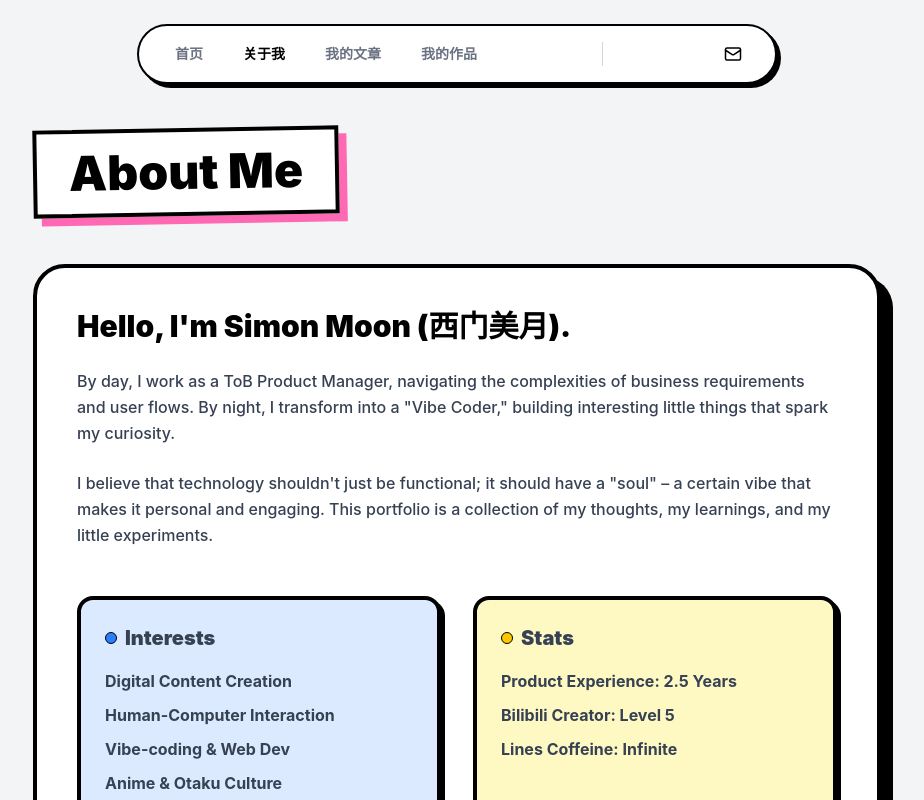
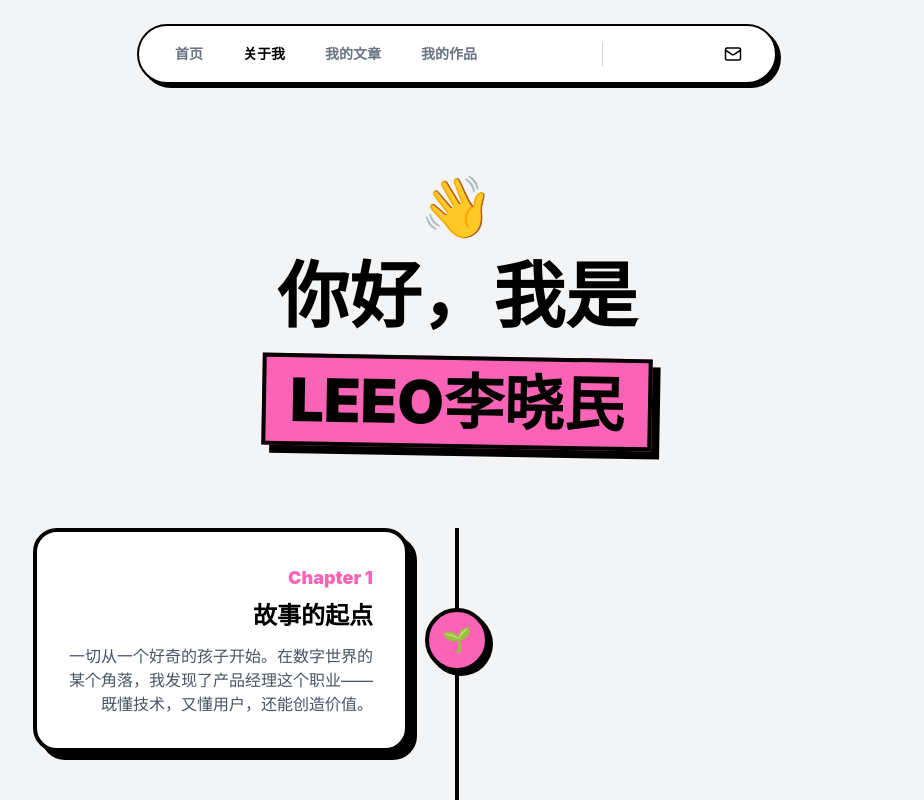
Before and after one commit to LEEO151515/simons-vibe-space, a React (Vite) app: page / in a window 1280 px wide. Both pictures are taken after a click on the button "关于我". Shown: the top 800 px of the page, without its empty margins (183-1107 px from the left). Built offline with nearby package versions, Linux system fonts and the light colour scheme.

Commit message:
Update: story timeline, video card link and info

```diff
--- a/src/App.tsx
+++ b/src/App.tsx
@@ -84,7 +84,13 @@ export default function App() {
               </div>
               <div className="grid grid-cols-1 md:grid-cols-3 gap-8">
                 {[1, 2, 3].map((item) => (
-                  <div key={item} className="bg-white border-4 border-black rounded-[32px] overflow-hidden shadow-[8px_8px_0_0_rgba(0,0,0,1)] group">
+                  <a
+                    key={item}
+                    href="http://xhslink.com/o/7MFJTnnDT6D"
+                    target="_blank"
+                    rel="noopener noreferrer"
+                    className="bg-white border-4 border-black rounded-[32px] overflow-hidden shadow-[8px_8px_0_0_rgba(0,0,0,1)] group cursor-pointer hover:shadow-[12px_12px_0_0_rgba(255,105,180,1)] hover:-translate-y-1 transition-all"
+                  >
                     <div className="aspect-video bg-gray-200 relative overflow-hidden">
                       <img
                         src={`https://images.unsplash.com/photo-${1500000000000 + item * 1000}?auto=format&fit=crop&q=80&w=400`}
@@ -101,13 +107,13 @@ export default function App() {
                       </div>
                     </div>
                     <div className="p-4">
-                      <h3 className="font-black truncate mb-2">天啊这个世界真的越来越有趣了！</h3>
+                      <h3 className="font-black truncate mb-2">傻帽和撒勾背着我聊天偷偷聊天💬</h3>
                       <div className="flex items-center gap-4 text-[10px] font-bold text-gray-500 uppercase tracking-widest">
-                        <span>1.5万次播放</span>
-                        <span>477点赞</span>
+                        <span>2500次播放</span>
+                        <span>95点赞</span>
                       </div>
                     </div>
-                  </div>
+                  </a>
                 ))}
               </div>
             </section>
@@ -137,52 +143,159 @@ export default function App() {
         return (
           <motion.div
             key="about"
-            initial={{ opacity: 0, y: 20 }}
-            animate={{ opacity: 1, y: 0 }}
-            exit={{ opacity: 0, y: -20 }}
-            className="pt-32 pb-20 px-6 max-w-4xl mx-auto"
+            initial={{ opacity: 0 }}
+            animate={{ opacity: 1 }}
+            exit={{ opacity: 0 }}
+            className="pt-24 pb-20"
           >
-            <div className="inline-block bg-white border-4 border-black px-8 py-4 shadow-[8px_8px_0_0_rgba(255,105,180,1)] -rotate-1 mb-12">
-              <h1 className="text-5xl font-black">About Me</h1>
-            </div>
-            <div className="bg-white border-4 border-black rounded-[32px] p-10 shadow-[12px_12px_0_0_rgba(0,0,0,1)]">
-              <div className="max-w-none text-gray-700 font-medium leading-relaxed space-y-6">
-                <h2 className="text-3xl font-black text-black">Hello, I'm Simon Moon (西门美月).</h2>
-                <p>
-                  By day, I work as a ToB Product Manager, navigating the complexities of business requirements and user flows.
-                  By night, I transform into a "Vibe Coder," building interesting little things that spark my curiosity.
-                </p>
-                <p>
-                  I believe that technology shouldn't just be functional; it should have a "soul" – a certain vibe that makes it personal and engaging.
-                  This portfolio is a collection of my thoughts, my learnings, and my little experiments.
-                </p>
-                <div className="grid grid-cols-1 md:grid-cols-2 gap-8 mt-12">
-                   <div className="bg-blue-100 border-4 border-black p-6 rounded-2xl shadow-[4px_4px_0_0_rgba(0,0,0,1)]">
-                     <h3 className="text-xl font-black mb-4 flex items-center gap-2">
-                       <div className="w-3 h-3 bg-blue-500 rounded-full border border-black" />
-                       Interests
-                     </h3>
-                     <ul className="space-y-2 font-bold text-gray-700">
-                       <li>Digital Content Creation</li>
-                       <li>Human-Computer Interaction</li>
-                       <li>Vibe-coding & Web Dev</li>
-                       <li>Anime & Otaku Culture</li>
-                     </ul>
-                   </div>
-                   <div className="bg-yellow-100 border-4 border-black p-6 rounded-2xl shadow-[4px_4px_0_0_rgba(0,0,0,1)]">
-                     <h3 className="text-xl font-black mb-4 flex items-center gap-2">
-                       <div className="w-3 h-3 bg-yellow-400 rounded-full border border-black" />
-                       Stats
-                     </h3>
-                     <ul className="space-y-2 font-bold text-gray-700">
-                       <li>Product Experience: 2.5 Years</li>
-                       <li>Bilibili Creator: Level 5</li>
-                       <li>Lines Coffeine: Infinite</li>
-                     </ul>
-                   </div>
+            {/* 故事开头 */}
+            <section className="px-6 py-20 max-w-4xl mx-auto text-center">
+              <motion.div
+                initial={{ opacity: 0, y: 30 }}
+                whileInView={{ opacity: 1, y: 0 }}
+                viewport={{ once: true }}
+                transition={{ duration: 0.8 }}
+              >
+                <span className="text-6xl mb-6 block">👋</span>
+                <h1 className="text-5xl md:text-7xl font-black mb-6">你好，我是</h1>
+                <div className="inline-block bg-pink-400 px-6 py-3 border-4 border-black rotate-1 shadow-[8px_8px_0_0_rgba(0,0,0,1)]">
+                  <span className="text-5xl md:text-6xl font-black">LEEO李晓民</span>
                 </div>
+              </motion.div>
+            </section>
+
+            {/* 时间线故事 */}
+            <section className="max-w-4xl mx-auto px-6">
+              <div className="relative">
+                {/* 时间线竖线 */}
+                <div className="absolute left-8 md:left-1/2 top-0 bottom-0 w-1 bg-black transform md:-translate-x-1/2" />
+
+                {/* 故事1 - 开端 */}
+                <motion.div
+                  className="relative mb-16"
+                  initial={{ opacity: 0, x: -50 }}
+                  whileInView={{ opacity: 1, x: 0 }}
+                  viewport={{ once: true }}
+                  transition={{ duration: 0.6 }}
+                >
+                  <div className="md:flex items-center">
+                    <div className="md:w-1/2 md:pr-12 md:text-right">
+                      <div className="bg-white border-4 border-black rounded-[24px] p-8 shadow-[8px_8px_0_0_rgba(0,0,0,1)]">
+                        <span className="text-pink-400 font-black text-lg">Chapter 1</span>
+                        <h3 className="text-2xl font-black mt-2 mb-3">故事的起点</h3>
+                        <p className="text-gray-600">
+                          一切从一个好奇的孩子开始。在数字世界的某个角落，我发现了产品经理这个职业——既懂技术，又懂用户，还能创造价值。
+                        </p>
+                      </div>
+                    </div>
+                    <div className="hidden md:flex w-16 h-16 bg-pink-400 border-4 border-black rounded-full items-center justify-center absolute left-1/2 transform -translate-x-1/2 shadow-[4px_4px_0_0_rgba(0,0,0,1)]">
+                      <span className="text-2xl">🌱</span>
+                    </div>
+                    <div className="md:w-1/2" />
+                  </div>
+                </motion.div>
+
+                {/* 故事2 - 成长 */}
+                <motion.div
+                  className="relative mb-16"
+                  initial={{ opacity: 0, x: 50 }}
+                  whileInView={{ opacity: 1, x: 0 }}
+                  viewport={{ once: true }}
+                  transition={{ duration: 0.6 }}
+                >
+                  <div className="md:flex items-center">
+                    <div className="md:w-1/2" />
+                    <div className="hidden md:flex w-16 h-16 bg-blue-400 border-4 border-black rounded-full items-center justify-center absolute left-1/2 transform -translate-x-1/2 shadow-[4px_4px_0_0_rgba(0,0,0,1)]">
+                      <span className="text-2xl">💼</span>
+                    </div>
+                    <div className="md:w-1/2 md:pl-12">
+                      <div className="bg-blue-100 border-4 border-black rounded-[24px] p-8 shadow-[8px_8px_0_0_rgba(0,0,0,1)]">
+                        <span className="text-blue-500 font-black text-lg">Chapter 2</span>
+                        <h3 className="text-2xl font-black mt-2 mb-3">ToB 产品经理的修炼</h3>
+                        <p className="text-gray-600">
+                          白天，我在复杂的业务需求和用户流程中穿行。每一个功能背后，都是对用户痛点的洞察和对商业价值的权衡。
+                        </p>
+                      </div>
+                    </div>
+                  </div>
+                </motion.div>
+
+                {/* 故事3 - 副业 */}
+                <motion.div
+                  className="relative mb-16"
+                  initial={{ opacity: 0, x: -50 }}
+                  whileInView={{ opacity: 1, x: 0 }}
+                  viewport={{ once: true }}
+                  transition={{ duration: 0.6 }}
+                >
+                  <div className="md:flex items-center">
+                    <div className="md:w-1/2 md:pr-12 md:text-right">
+                      <div className="bg-yellow-100 border-4 border-black rounded-[24px] p-8 shadow-[8px_8px_0_0_rgba(0,0,0,1)]">
+                        <span className="text-yellow-500 font-black text-lg">Chapter 3</span>
+                        <h3 className="text-2xl font-black mt-2 mb-3">夜间的 Vibe Coder</h3>
+                        <p className="text-gray-600">
+                          当夜幕降临，我变身"Vibe Coder"。不为别的，只为那些突然冒出的好奇想法——用代码把它们变成现实。
+                        </p>
+                      </div>
+                    </div>
+                    <div className="hidden md:flex w-16 h-16 bg-yellow-400 border-4 border-black rounded-full items-center justify-center absolute left-1/2 transform -translate-x-1/2 shadow-[4px_4px_0_0_rgba(0,0,0,1)]">
+                      <span className="text-2xl">🌙</span>
+                    </div>
+                    <div className="md:w-1/2" />
+                  </div>
+                </motion.div>
+
+                {/* 故事4 - B站创作 */}
+                <motion.div
+                  className="relative mb-16"
+                  initial={{ opacity: 0, x: 50 }}
+                  whileInView={{ opacity: 1, x: 0 }}
+                  viewport={{ once: true }}
+                  transition={{ duration: 0.6 }}
+                >
+                  <div className="md:flex items-center">
+                    <div className="md:w-1/2" />
+                    <div className="hidden md:flex w-16 h-16 bg-pink-400 border-4 border-black rounded-full items-center justify-center absolute left-1/2 transform -translate-x-1/2 shadow-[4px_4px_0_0_rgba(0,0,0,1)]">
+                      <span className="text-2xl">🎬</span>
+                    </div>
+                    <div className="md:w-1/2 md:pl-12">
+                      <div className="bg-pink-100 border-4 border-black rounded-[24px] p-8 shadow-[8px_8px_0_0_rgba(0,0,0,1)]">
+                        <span className="text-pink-500 font-black text-lg">Chapter 4</span>
+                        <h3 className="text-2xl font-black mt-2 mb-3">Bilibili 创作者</h3>
+                        <p className="text-gray-600">
+                          文字、视频、弹幕互动...在这里，我和同好们分享生活的碎片。数字世界的连接，有时比现实更温暖。
+                        </p>
+                      </div>
+                    </div>
+                  </div>
+                </motion.div>
+
+                {/* 故事结尾 */}
+                <motion.div
+                  className="relative"
+                  initial={{ opacity: 0, scale: 0.8 }}
+                  whileInView={{ opacity: 1, scale: 1 }}
+                  viewport={{ once: true }}
+                  transition={{ duration: 0.6 }}
+                >
+                  <div className="text-center">
+                    <div className="bg-black text-white border-4 border-black rounded-[32px] p-12 shadow-[12px_12px_0_0_rgba(255,105,180,1)]">
+                      <span className="text-6xl mb-6 block">✨</span>
+                      <h3 className="text-3xl font-black mb-4">我的信念</h3>
+                      <p className="text-xl font-medium max-w-xl mx-auto leading-relaxed">
+                        技术不只需要功能，更需要有"灵魂"——一种让产品变得有个性、有温度的独特气质。
+                      </p>
+                      <div className="mt-8 flex flex-wrap justify-center gap-4">
+                        <span className="bg-pink-400 text-black px-4 py-2 rounded-full font-bold">Digital Creator</span>
+                        <span className="bg-blue-400 text-white px-4 py-2 rounded-full font-bold">PM</span>
+                        <span className="bg-yellow-400 text-black px-4 py-2 rounded-full font-bold">Vibe Coder</span>
+                        <span className="bg-green-400 text-white px-4 py-2 rounded-full font-bold">Otaku</span>
+                      </div>
+                    </div>
+                  </div>
+                </motion.div>
               </div>
-            </div>
+            </section>
           </motion.div>
         );
       case 'articles':
```
